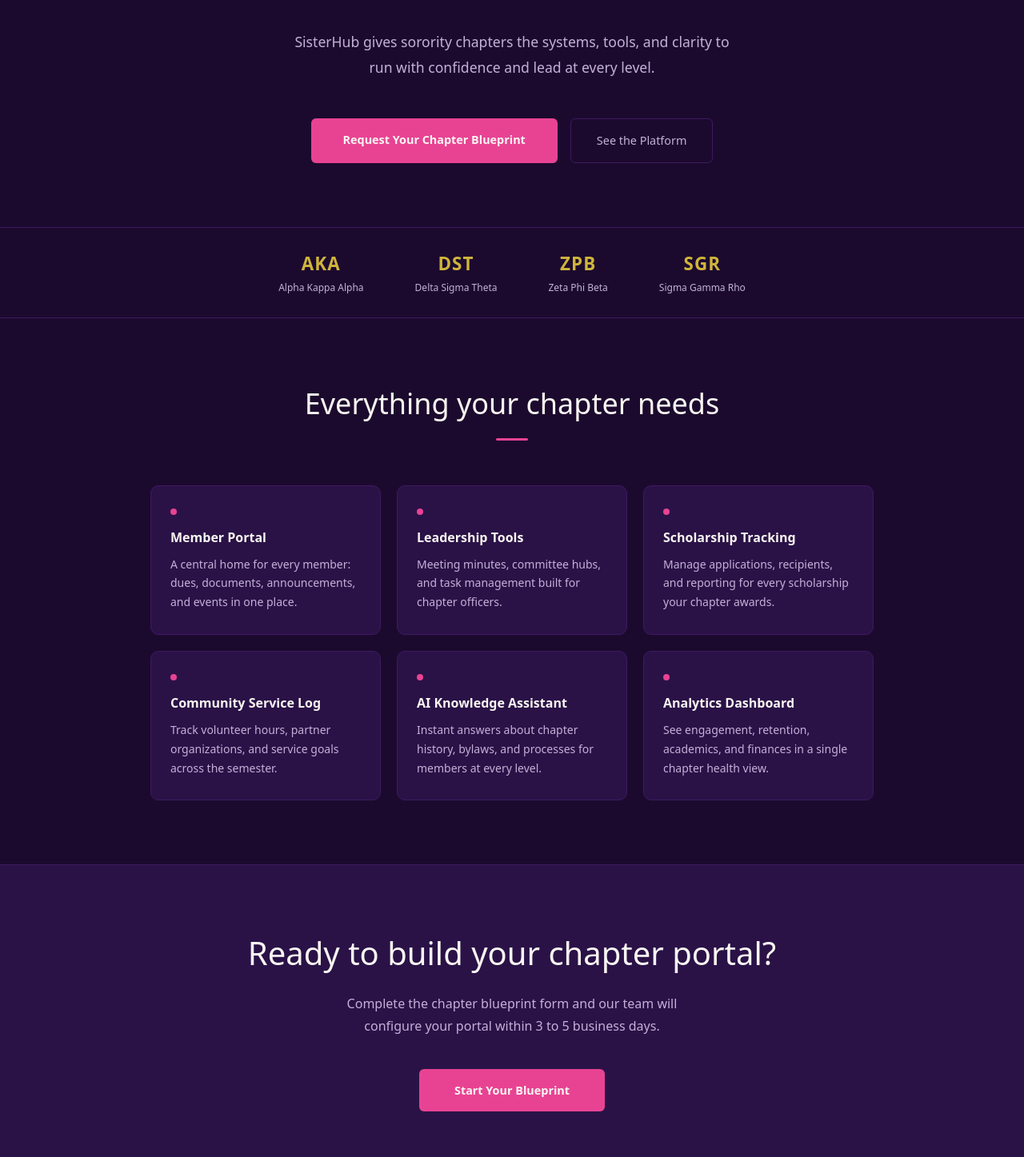
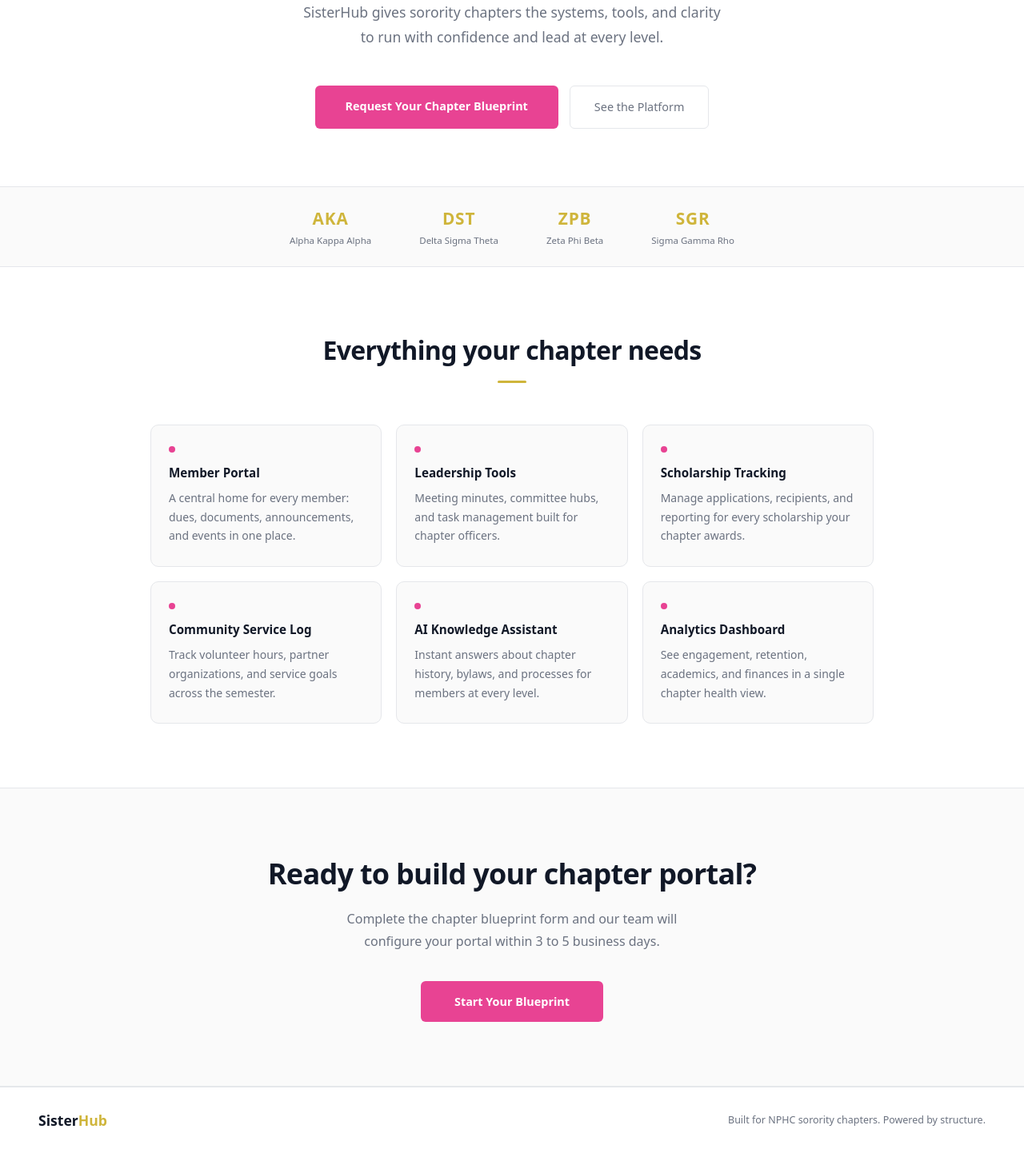
Before and after one commit to TheArchitect1111/SisterHub, a Next.js app: page / in a window 1280 px wide. Shown: the part 383-1830 px from the top of the page at 80% size. Built offline with nearby package versions, Linux system fonts and the light colour scheme.

Commit message:
White theme, gold accents, rose buttons, webhook fallback

```diff
--- a/app/blueprint/page.tsx
+++ b/app/blueprint/page.tsx
@@ -2,14 +2,15 @@
 
 import { useState } from 'react'
 
-const PLUM_BG = '#1C0A2E'
-const PLUM_SURFACE = '#2A1247'
-const PLUM_BORDER = '#3D1A60'
+const WEBHOOK_FALLBACK = 'https://hook.us2.make.com/a9h57qarhot1mzbg3s6ayy8qvj6yobwf'
+
 const GOLD = '#CFB53B'
 const ROSE = '#E84393'
-const TEXT_PRIMARY = '#FAF6F1'
-const TEXT_MUTED = '#C4B0D8'
-const TEXT_LABEL = '#CFB53B'
+const TEXT_PRIMARY = '#111827'
+const TEXT_MUTED = '#6B7280'
+const TEXT_LABEL = '#92400E'
+const BORDER = '#E5E7EB'
+const SURFACE = '#FAFAFA'
 
 const ORGANIZATIONS = [
   { value: '', label: 'Select your organization' },
@@ -54,6 +55,8 @@ const EMPTY_FORM: FormState = {
   presidentEmail: '',
 }
 
+const FULL_WIDTH_KEYS = new Set(['chapterName', 'universityName', 'chapterEmail', 'presidentName', 'presidentEmail'])
+
 export default function BlueprintPage() {
   const [form, setForm] = useState<FormState>(EMPTY_FORM)
   const [status, setStatus] = useState<'idle' | 'submitting' | 'success' | 'error'>('idle')
@@ -63,12 +66,7 @@ export default function BlueprintPage() {
     setForm((prev) => ({ ...prev, [key]: e.target.value }))
 
   const handleSubmit = async () => {
-    const webhookUrl = process.env.NEXT_PUBLIC_MAKE_WEBHOOK_URL
-    if (!webhookUrl) {
-      setErrorMessage('Webhook URL is not configured.')
-      setStatus('error')
-      return
-    }
+    const webhookUrl = process.env.NEXT_PUBLIC_MAKE_WEBHOOK_URL || WEBHOOK_FALLBACK
     setStatus('submitting')
     setErrorMessage('')
     try {
@@ -87,85 +85,87 @@ export default function BlueprintPage() {
 
   const inputStyle: React.CSSProperties = {
     width: '100%',
-    padding: '12px 16px',
-    backgroundColor: 'rgba(255,255,255,0.05)',
-    border: `1px solid ${PLUM_BORDER}`,
+    padding: '11px 14px',
+    backgroundColor: '#FFFFFF',
+    border: `1px solid ${BORDER}`,
     borderRadius: '6px',
     color: TEXT_PRIMARY,
     fontSize: '0.95rem',
     outline: 'none',
-    transition: 'border-color 0.2s',
     fontFamily: 'inherit',
+    transition: 'border-color 0.15s',
   }
 
   const labelStyle: React.CSSProperties = {
     display: 'block',
     color: TEXT_LABEL,
     fontSize: '0.7rem',
-    letterSpacing: '0.12em',
+    letterSpacing: '0.1em',
     textTransform: 'uppercase',
-    marginBottom: '8px',
+    marginBottom: '7px',
     fontWeight: 600,
   }
 
   if (status === 'success') {
     return (
-      <main style={{ minHeight: '100vh', backgroundColor: PLUM_BG, display: 'flex', alignItems: 'center', justifyContent: 'center', padding: '40px 24px' }}>
+      <main style={{ minHeight: '100vh', backgroundColor: '#FFFFFF', display: 'flex', alignItems: 'center', justifyContent: 'center', padding: '40px 24px' }}>
         <div style={{ textAlign: 'center', maxWidth: '480px' }}>
-          <div style={{ width: '72px', height: '72px', borderRadius: '50%', backgroundColor: ROSE, display: 'flex', alignItems: 'center', justifyContent: 'center', margin: '0 auto 28px', fontSize: '2rem' }}>
+          <div style={{ width: '64px', height: '64px', borderRadius: '50%', backgroundColor: ROSE, display: 'flex', alignItems: 'center', justifyContent: 'center', margin: '0 auto 28px', color: '#fff', fontSize: '1.75rem', lineHeight: 1 }}>
             &#10003;
           </div>
-          <h2 style={{ color: TEXT_PRIMARY, fontSize: '2rem', fontWeight: 300, marginBottom: '16px' }}>Blueprint Received</h2>
-          <p style={{ color: TEXT_MUTED, lineHeight: 1.8, marginBottom: '12px' }}>
-            Thank you, <span style={{ color: GOLD }}>{form.chapterName || 'your chapter'}</span>. We will review your information and be in touch within 24 to 48 hours.
+          <h2 style={{ color: TEXT_PRIMARY, fontSize: '1.875rem', fontWeight: 600, marginBottom: '14px' }}>Blueprint Received</h2>
+          <p style={{ color: TEXT_MUTED, lineHeight: 1.8, marginBottom: '10px' }}>
+            Thank you, <span style={{ color: GOLD, fontWeight: 600 }}>{form.chapterName || 'your chapter'}</span>. We will review your information and be in touch within 24 to 48 hours.
           </p>
-          <p style={{ color: TEXT_MUTED, fontSize: '0.9rem' }}>Check your inbox at <span style={{ color: GOLD }}>{form.chapterEmail}</span> for confirmation.</p>
+          <p style={{ color: TEXT_MUTED, fontSize: '0.875rem' }}>
+            Confirmation will be sent to <span style={{ color: TEXT_PRIMARY, fontWeight: 500 }}>{form.chapterEmail}</span>.
+          </p>
         </div>
       </main>
     )
   }
 
   return (
-    <main style={{ minHeight: '100vh', backgroundColor: PLUM_BG, fontFamily: 'system-ui, -apple-system, sans-serif' }}>
-      <nav style={{ display: 'flex', justifyContent: 'space-between', alignItems: 'center', padding: '24px 48px', borderBottom: `1px solid ${PLUM_BORDER}` }}>
-        <a href="/" style={{ fontSize: '1.4rem', fontWeight: 600, color: TEXT_PRIMARY, textDecoration: 'none', letterSpacing: '-0.02em' }}>
+    <main style={{ minHeight: '100vh', backgroundColor: '#FFFFFF', fontFamily: 'system-ui, -apple-system, sans-serif' }}>
+      <nav style={{ display: 'flex', justifyContent: 'space-between', alignItems: 'center', padding: '20px 48px', borderBottom: `1px solid ${BORDER}` }}>
+        <a href="/" style={{ fontSize: '1.4rem', fontWeight: 700, color: TEXT_PRIMARY, textDecoration: 'none', letterSpacing: '-0.02em' }}>
           Sister<span style={{ color: GOLD }}>Hub</span>
         </a>
         <span style={{ color: TEXT_MUTED, fontSize: '0.85rem' }}>Chapter Intake</span>
       </nav>
 
-      <div style={{ maxWidth: '640px', margin: '0 auto', padding: '60px 32px' }}>
-        <div style={{ marginBottom: '48px' }}>
-          <h1 style={{ color: TEXT_PRIMARY, fontSize: '2.25rem', fontWeight: 300, marginBottom: '12px', lineHeight: 1.2 }}>
+      <div style={{ maxWidth: '620px', margin: '0 auto', padding: '56px 32px 80px' }}>
+        <div style={{ marginBottom: '40px' }}>
+          <h1 style={{ color: TEXT_PRIMARY, fontSize: '2rem', fontWeight: 700, marginBottom: '10px', letterSpacing: '-0.02em' }}>
             Chapter Blueprint
           </h1>
-          <div style={{ width: '40px', height: '3px', backgroundColor: ROSE, borderRadius: '2px', marginBottom: '16px' }} />
+          <div style={{ width: '36px', height: '3px', backgroundColor: GOLD, borderRadius: '2px', marginBottom: '14px' }} />
           <p style={{ color: TEXT_MUTED, fontSize: '0.95rem', lineHeight: 1.7 }}>
             Tell us about your chapter. We use this information to configure your SisterHub portal and tailor your onboarding experience.
           </p>
         </div>
 
-        <div style={{ backgroundColor: PLUM_SURFACE, borderRadius: '12px', padding: '36px', border: `1px solid ${PLUM_BORDER}` }}>
-          <div style={{ marginBottom: '24px' }}>
+        <div style={{ backgroundColor: SURFACE, borderRadius: '12px', padding: '32px', border: `1px solid ${BORDER}` }}>
+          <div style={{ marginBottom: '22px' }}>
             <label style={labelStyle}>Organization</label>
             <select
               value={form.nationalOrganization}
               onChange={set('nationalOrganization')}
               style={{ ...inputStyle, cursor: 'pointer' }}
+              onFocus={(e) => { e.currentTarget.style.borderColor = GOLD }}
+              onBlur={(e) => { e.currentTarget.style.borderColor = BORDER }}
             >
               {ORGANIZATIONS.map((org) => (
-                <option key={org.value} value={org.value} style={{ backgroundColor: PLUM_SURFACE, color: TEXT_PRIMARY }}>
+                <option key={org.value} value={org.value}>
                   {org.label}
                 </option>
               ))}
             </select>
           </div>
 
-          <div style={{ display: 'grid', gridTemplateColumns: '1fr 1fr', gap: '20px' }}>
-            {FIELDS.map(({ key, label, type = 'text', placeholder }) => {
-              const isFullWidth = key === 'chapterEmail' || key === 'presidentName' || key === 'presidentEmail' || key === 'universityName' || key === 'chapterName'
-              return (
-                <div key={key} style={{ gridColumn: isFullWidth ? '1 / -1' : 'auto' }}>
+          <div style={{ display: 'grid', gridTemplateColumns: '1fr 1fr', gap: '18px' }}>
+            {FIELDS.map(({ key, label, type = 'text', placeholder }) => (
+              <div key={key} style={{ gridColumn: FULL_WIDTH_KEYS.has(key) ? '1 / -1' : 'auto' }}>
                 <label style={labelStyle}>{label}</label>
                 <input
                   type={type}
@@ -174,15 +174,14 @@ export default function BlueprintPage() {
                   placeholder={placeholder}
                   style={inputStyle}
                   onFocus={(e) => { e.currentTarget.style.borderColor = ROSE }}
-                    onBlur={(e) => { e.currentTarget.style.borderColor = PLUM_BORDER }}
+                  onBlur={(e) => { e.currentTarget.style.borderColor = BORDER }}
                 />
               </div>
-              )
-            })}
+            ))}
           </div>
 
           {status === 'error' && (
-            <div style={{ marginTop: '20px', padding: '12px 16px', backgroundColor: 'rgba(232,67,147,0.12)', border: `1px solid rgba(232,67,147,0.3)`, borderRadius: '6px', color: '#F472B6', fontSize: '0.875rem' }}>
+            <div style={{ marginTop: '18px', padding: '12px 16px', backgroundColor: '#FFF1F2', border: '1px solid #FECDD3', borderRadius: '6px', color: '#BE123C', fontSize: '0.875rem' }}>
               {errorMessage}
             </div>
           )}
@@ -192,26 +191,26 @@ export default function BlueprintPage() {
             disabled={status === 'submitting'}
             style={{
               width: '100%',
-              padding: '15px',
-              marginTop: '28px',
-              backgroundColor: status === 'submitting' ? 'rgba(232,67,147,0.5)' : ROSE,
-              color: TEXT_PRIMARY,
+              padding: '14px',
+              marginTop: '24px',
+              backgroundColor: status === 'submitting' ? '#f0a8cd' : ROSE,
+              color: '#FFFFFF',
               border: 'none',
               borderRadius: '6px',
-              fontSize: '0.85rem',
-              fontWeight: 600,
-              letterSpacing: '0.1em',
+              fontSize: '0.875rem',
+              fontWeight: 700,
+              letterSpacing: '0.08em',
               textTransform: 'uppercase',
               cursor: status === 'submitting' ? 'not-allowed' : 'pointer',
-              transition: 'opacity 0.2s',
               fontFamily: 'inherit',
+              transition: 'opacity 0.15s',
             }}
           >
             {status === 'submitting' ? 'Submitting...' : 'Submit Chapter Blueprint'}
           </button>
         </div>
 
-        <p style={{ textAlign: 'center', color: TEXT_MUTED, fontSize: '0.8rem', marginTop: '24px', lineHeight: 1.6 }}>
+        <p style={{ textAlign: 'center', color: TEXT_MUTED, fontSize: '0.78rem', marginTop: '20px', lineHeight: 1.6 }}>
           Your information is kept strictly confidential and used only to configure your SisterHub portal.
         </p>
       </div>
--- a/app/page.tsx
+++ b/app/page.tsx
@@ -1,12 +1,11 @@
 import Link from 'next/link'
 
-const PLUM_BG = '#1C0A2E'
-const PLUM_SURFACE = '#2A1247'
-const PLUM_BORDER = '#3D1A60'
 const GOLD = '#CFB53B'
 const ROSE = '#E84393'
-const TEXT_PRIMARY = '#FAF6F1'
-const TEXT_MUTED = '#C4B0D8'
+const TEXT_PRIMARY = '#111827'
+const TEXT_MUTED = '#6B7280'
+const BORDER = '#E5E7EB'
+const SURFACE = '#FAFAFA'
 
 const FEATURES = [
   {
@@ -37,97 +36,97 @@ const FEATURES = [
 
 export default function Home() {
   return (
-    <main style={{ minHeight: '100vh', backgroundColor: PLUM_BG, color: TEXT_PRIMARY, fontFamily: 'system-ui, -apple-system, sans-serif' }}>
+    <main style={{ minHeight: '100vh', backgroundColor: '#FFFFFF', color: TEXT_PRIMARY, fontFamily: 'system-ui, -apple-system, sans-serif' }}>
 
-      <nav style={{ display: 'flex', justifyContent: 'space-between', alignItems: 'center', padding: '24px 48px', borderBottom: `1px solid ${PLUM_BORDER}`, position: 'sticky', top: 0, backgroundColor: PLUM_BG, zIndex: 10 }}>
-        <div style={{ fontSize: '1.5rem', fontWeight: 600, color: TEXT_PRIMARY, letterSpacing: '-0.02em' }}>
+      <nav style={{ display: 'flex', justifyContent: 'space-between', alignItems: 'center', padding: '20px 48px', borderBottom: `1px solid ${BORDER}`, position: 'sticky', top: 0, backgroundColor: '#FFFFFF', zIndex: 10 }}>
+        <div style={{ fontSize: '1.5rem', fontWeight: 700, color: TEXT_PRIMARY, letterSpacing: '-0.02em' }}>
           Sister<span style={{ color: GOLD }}>Hub</span>
         </div>
         <Link
           href="/blueprint"
-          style={{ backgroundColor: ROSE, color: TEXT_PRIMARY, padding: '10px 28px', borderRadius: '6px', fontSize: '0.85rem', textDecoration: 'none', fontWeight: 600, letterSpacing: '0.04em' }}
+          style={{ backgroundColor: ROSE, color: '#FFFFFF', padding: '10px 26px', borderRadius: '6px', fontSize: '0.85rem', textDecoration: 'none', fontWeight: 600 }}
         >
           Get Started
         </Link>
       </nav>
 
-      <section style={{ maxWidth: '860px', margin: '0 auto', padding: '100px 48px 80px', textAlign: 'center' }}>
-        <div style={{ display: 'inline-block', backgroundColor: 'rgba(232,67,147,0.12)', border: `1px solid rgba(232,67,147,0.3)`, borderRadius: '100px', padding: '6px 18px', fontSize: '0.78rem', fontWeight: 600, letterSpacing: '0.1em', textTransform: 'uppercase', color: ROSE, marginBottom: '32px' }}>
+      <section style={{ maxWidth: '860px', margin: '0 auto', padding: '96px 48px 72px', textAlign: 'center' }}>
+        <div style={{ display: 'inline-block', backgroundColor: 'rgba(207,181,59,0.1)', border: `1px solid rgba(207,181,59,0.35)`, borderRadius: '100px', padding: '5px 16px', fontSize: '0.75rem', fontWeight: 700, letterSpacing: '0.1em', textTransform: 'uppercase', color: '#92400E', marginBottom: '28px' }}>
           Built for NPHC Sororities
         </div>
-        <h1 style={{ fontSize: '3.75rem', fontWeight: 300, color: TEXT_PRIMARY, marginBottom: '28px', lineHeight: 1.15, letterSpacing: '-0.02em' }}>
+        <h1 style={{ fontSize: '3.5rem', fontWeight: 800, color: TEXT_PRIMARY, marginBottom: '24px', lineHeight: 1.1, letterSpacing: '-0.03em' }}>
           Structure that lets<br />
           <span style={{ color: GOLD }}>sisterhood thrive.</span>
         </h1>
-        <p style={{ fontSize: '1.1rem', lineHeight: 1.8, color: TEXT_MUTED, maxWidth: '560px', margin: '0 auto 48px', fontWeight: 300 }}>
+        <p style={{ fontSize: '1.1rem', lineHeight: 1.8, color: TEXT_MUTED, maxWidth: '540px', margin: '0 auto 44px' }}>
           SisterHub gives sorority chapters the systems, tools, and clarity to run with confidence and lead at every level.
         </p>
-        <div style={{ display: 'flex', gap: '16px', justifyContent: 'center', flexWrap: 'wrap' }}>
+        <div style={{ display: 'flex', gap: '14px', justifyContent: 'center', flexWrap: 'wrap' }}>
           <Link
             href="/blueprint"
-            style={{ backgroundColor: ROSE, color: TEXT_PRIMARY, padding: '16px 40px', borderRadius: '6px', fontSize: '0.9rem', textDecoration: 'none', fontWeight: 600, display: 'inline-block' }}
+            style={{ backgroundColor: ROSE, color: '#FFFFFF', padding: '15px 38px', borderRadius: '6px', fontSize: '0.9rem', textDecoration: 'none', fontWeight: 700, display: 'inline-block' }}
           >
             Request Your Chapter Blueprint
           </Link>
           <a
             href="#features"
-            style={{ backgroundColor: 'transparent', color: TEXT_MUTED, padding: '16px 32px', borderRadius: '6px', fontSize: '0.9rem', textDecoration: 'none', fontWeight: 500, border: `1px solid ${PLUM_BORDER}`, display: 'inline-block' }}
+            style={{ backgroundColor: 'transparent', color: TEXT_MUTED, padding: '15px 30px', borderRadius: '6px', fontSize: '0.9rem', textDecoration: 'none', fontWeight: 500, border: `1px solid ${BORDER}`, display: 'inline-block' }}
           >
             See the Platform
           </a>
         </div>
       </section>
 
-      <section style={{ borderTop: `1px solid ${PLUM_BORDER}`, borderBottom: `1px solid ${PLUM_BORDER}`, padding: '28px 48px', display: 'flex', justifyContent: 'center', gap: '64px', flexWrap: 'wrap' }}>
+      <section style={{ borderTop: `1px solid ${BORDER}`, borderBottom: `1px solid ${BORDER}`, padding: '24px 48px', display: 'flex', justifyContent: 'center', gap: '60px', flexWrap: 'wrap', backgroundColor: SURFACE }}>
         {[['Alpha Kappa Alpha', 'AKA'], ['Delta Sigma Theta', 'DST'], ['Zeta Phi Beta', 'ZPB'], ['Sigma Gamma Rho', 'SGR']].map(([full, abbr]) => (
           <div key={abbr} style={{ textAlign: 'center' }}>
-            <div style={{ fontSize: '1.4rem', fontWeight: 700, color: GOLD, letterSpacing: '0.05em' }}>{abbr}</div>
-            <div style={{ fontSize: '0.75rem', color: TEXT_MUTED, marginTop: '4px' }}>{full}</div>
+            <div style={{ fontSize: '1.3rem', fontWeight: 800, color: GOLD, letterSpacing: '0.04em' }}>{abbr}</div>
+            <div style={{ fontSize: '0.72rem', color: TEXT_MUTED, marginTop: '3px' }}>{full}</div>
           </div>
         ))}
       </section>
 
       <section id="features" style={{ maxWidth: '1000px', margin: '0 auto', padding: '80px 48px' }}>
-        <div style={{ textAlign: 'center', marginBottom: '56px' }}>
-          <h2 style={{ fontSize: '2.25rem', fontWeight: 300, color: TEXT_PRIMARY, marginBottom: '16px' }}>
+        <div style={{ textAlign: 'center', marginBottom: '52px' }}>
+          <h2 style={{ fontSize: '2rem', fontWeight: 700, color: TEXT_PRIMARY, marginBottom: '14px', letterSpacing: '-0.02em' }}>
             Everything your chapter needs
           </h2>
-          <div style={{ width: '40px', height: '3px', backgroundColor: ROSE, borderRadius: '2px', margin: '0 auto' }} />
+          <div style={{ width: '36px', height: '3px', backgroundColor: GOLD, borderRadius: '2px', margin: '0 auto' }} />
         </div>
-        <div style={{ display: 'grid', gridTemplateColumns: 'repeat(auto-fill, minmax(280px, 1fr))', gap: '20px' }}>
+        <div style={{ display: 'grid', gridTemplateColumns: 'repeat(auto-fill, minmax(280px, 1fr))', gap: '18px' }}>
           {FEATURES.map((f) => (
             <div
               key={f.title}
-              style={{ backgroundColor: PLUM_SURFACE, border: `1px solid ${PLUM_BORDER}`, borderRadius: '10px', padding: '28px 24px' }}
+              style={{ backgroundColor: SURFACE, border: `1px solid ${BORDER}`, borderRadius: '10px', padding: '26px 22px' }}
             >
-              <div style={{ width: '8px', height: '8px', borderRadius: '50%', backgroundColor: ROSE, marginBottom: '16px' }} />
-              <h3 style={{ color: TEXT_PRIMARY, fontSize: '1rem', fontWeight: 600, marginBottom: '10px' }}>{f.title}</h3>
-              <p style={{ color: TEXT_MUTED, fontSize: '0.875rem', lineHeight: 1.7 }}>{f.description}</p>
+              <div style={{ width: '8px', height: '8px', borderRadius: '50%', backgroundColor: ROSE, marginBottom: '14px' }} />
+              <h3 style={{ color: TEXT_PRIMARY, fontSize: '0.95rem', fontWeight: 700, marginBottom: '8px' }}>{f.title}</h3>
+              <p style={{ color: TEXT_MUTED, fontSize: '0.875rem', lineHeight: 1.7, margin: 0 }}>{f.description}</p>
             </div>
           ))}
         </div>
       </section>
 
-      <section style={{ backgroundColor: PLUM_SURFACE, borderTop: `1px solid ${PLUM_BORDER}`, borderBottom: `1px solid ${PLUM_BORDER}`, padding: '80px 48px', textAlign: 'center' }}>
-        <h2 style={{ fontSize: '2.5rem', fontWeight: 300, color: TEXT_PRIMARY, marginBottom: '20px' }}>
+      <section style={{ backgroundColor: SURFACE, borderTop: `1px solid ${BORDER}`, borderBottom: `1px solid ${BORDER}`, padding: '80px 48px', textAlign: 'center' }}>
+        <h2 style={{ fontSize: '2.25rem', fontWeight: 700, color: TEXT_PRIMARY, marginBottom: '16px', letterSpacing: '-0.02em' }}>
           Ready to build your chapter portal?
         </h2>
-        <p style={{ color: TEXT_MUTED, fontSize: '1rem', maxWidth: '480px', margin: '0 auto 40px', lineHeight: 1.7 }}>
+        <p style={{ color: TEXT_MUTED, fontSize: '1rem', maxWidth: '460px', margin: '0 auto 36px', lineHeight: 1.7 }}>
           Complete the chapter blueprint form and our team will configure your portal within 3 to 5 business days.
         </p>
         <Link
           href="/blueprint"
-          style={{ backgroundColor: ROSE, color: TEXT_PRIMARY, padding: '16px 44px', borderRadius: '6px', fontSize: '0.9rem', textDecoration: 'none', fontWeight: 600, display: 'inline-block' }}
+          style={{ backgroundColor: ROSE, color: '#FFFFFF', padding: '15px 42px', borderRadius: '6px', fontSize: '0.9rem', textDecoration: 'none', fontWeight: 700, display: 'inline-block' }}
         >
           Start Your Blueprint
         </Link>
       </section>
 
-      <footer style={{ padding: '32px 48px', display: 'flex', justifyContent: 'space-between', alignItems: 'center', flexWrap: 'wrap', gap: '16px' }}>
-        <div style={{ fontSize: '1.1rem', fontWeight: 600, color: TEXT_MUTED }}>
+      <footer style={{ padding: '28px 48px', display: 'flex', justifyContent: 'space-between', alignItems: 'center', flexWrap: 'wrap', gap: '12px', borderTop: `1px solid ${BORDER}` }}>
+        <div style={{ fontSize: '1.1rem', fontWeight: 700, color: TEXT_PRIMARY }}>
           Sister<span style={{ color: GOLD }}>Hub</span>
         </div>
-        <p style={{ color: TEXT_MUTED, fontSize: '0.8rem' }}>
+        <p style={{ color: TEXT_MUTED, fontSize: '0.78rem', margin: 0 }}>
           Built for NPHC sorority chapters. Powered by structure.
         </p>
       </footer>
```
Lines whose indentation alone changed are shown as unchanged.
